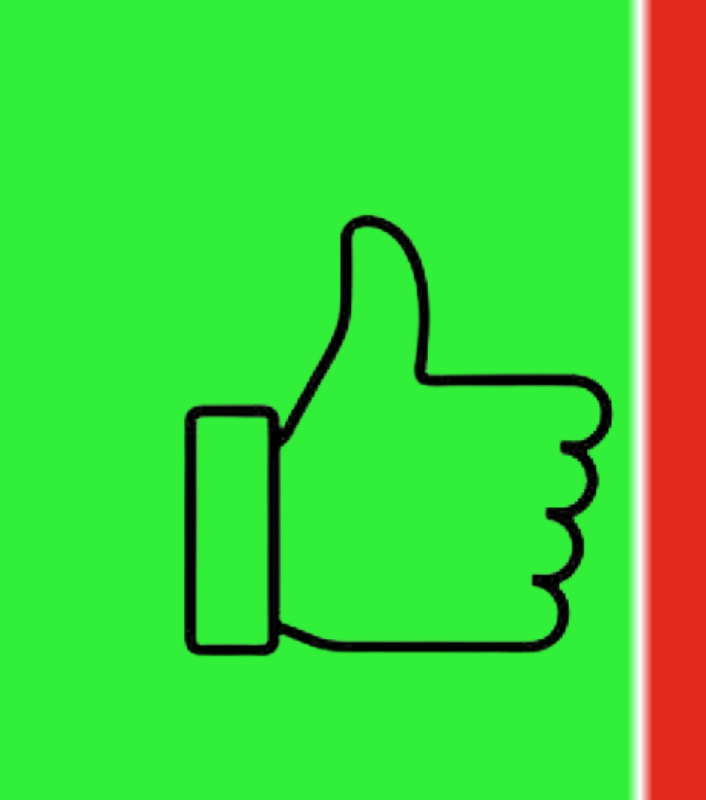
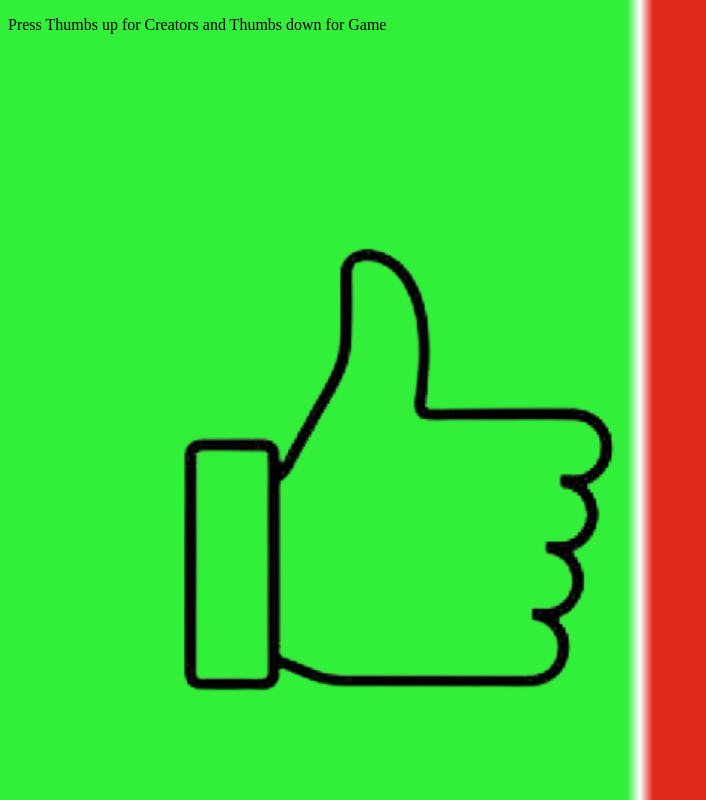
Before and after one commit to GavinAD/Decipher-Fake-News, a plain HTML site: page index.html in a window 1280 px wide. Shown: the top 800 px of the page, without its empty margins (0-706 px from the left). Drawn offline with Linux system fonts and the light colour scheme.

Commit message:
Update index.html

```diff
--- a/index.html
+++ b/index.html
@@ -7,7 +7,8 @@
         <title>Home</title>
         <link rel="stylesheet" href="style.css">
     </head>
-
+    <body>
+        <p>Press Thumbs up for Creators and Thumbs down for Game</p>
     <p float="left">
         <a href="creators.html"><img src="Thumbsup.png" width="700" a/>
         <a href="game.html"><img src="Thumbsdown.png" width="700" a/>
```
